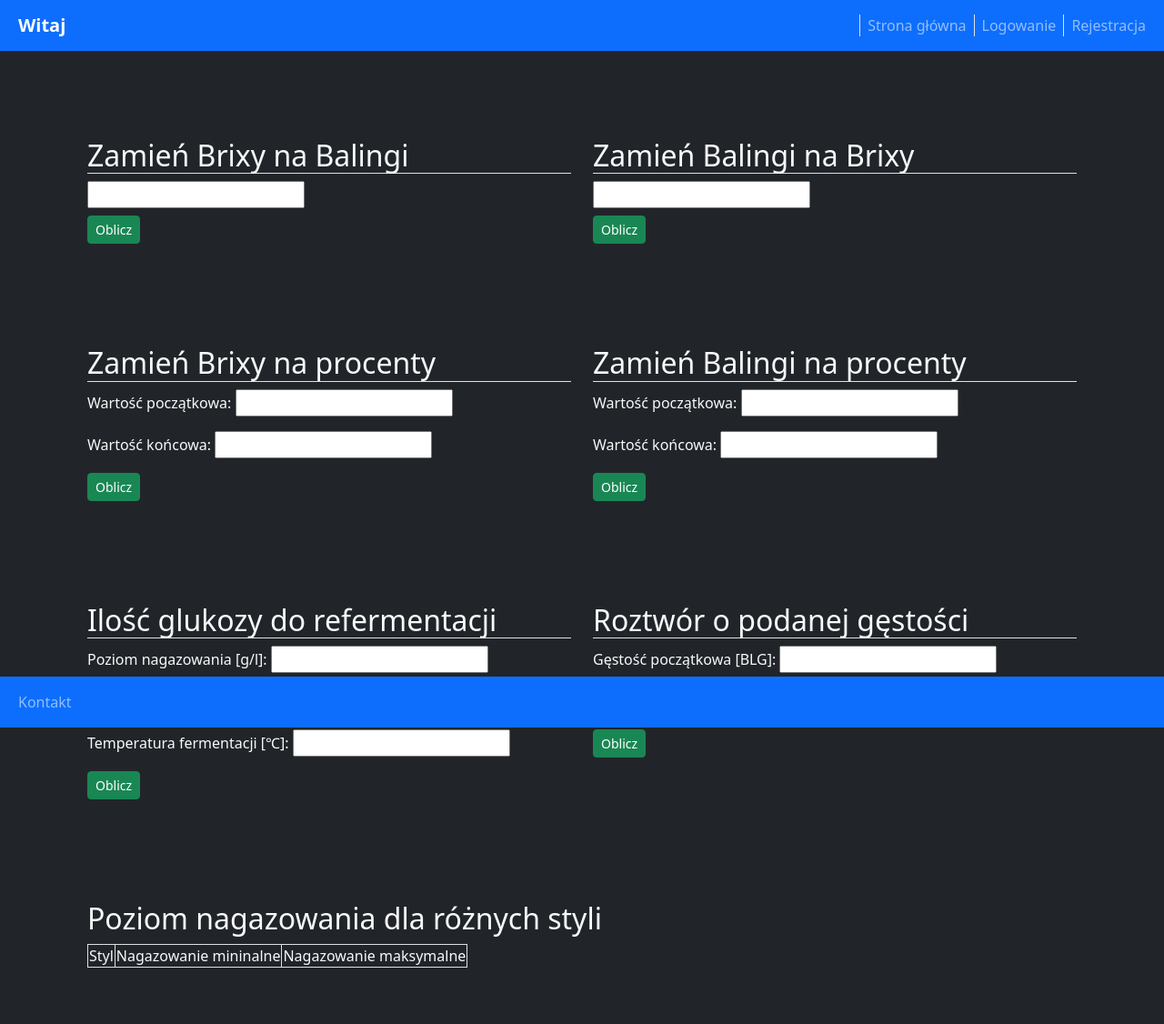
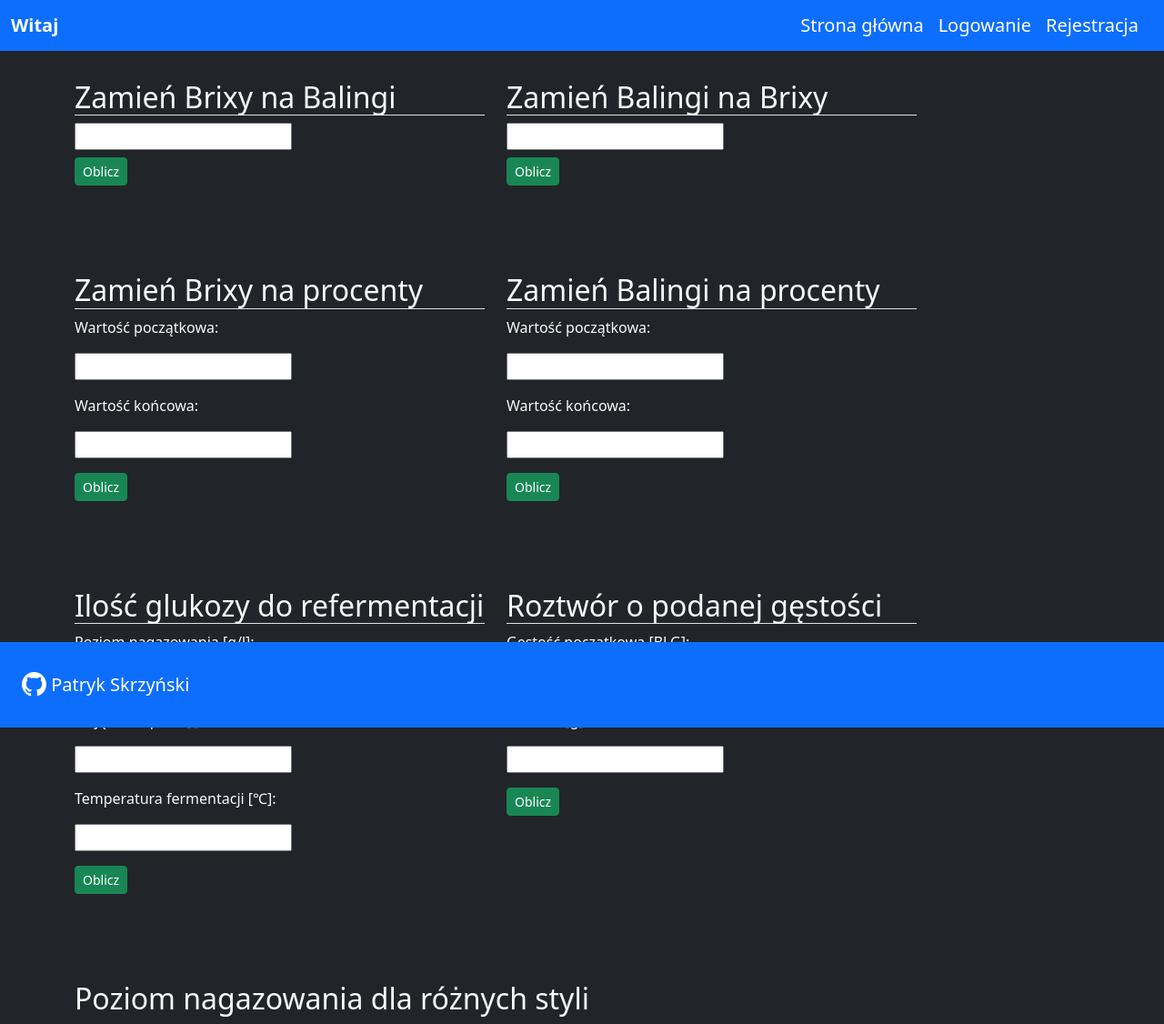
Before and after one commit to skrzypa/mysite, a Django app: template my_apps/templates/my_apps/beer_calc.html in a window 1280 px wide. Shown: the top 1126 px of the page at 91% size. Before the commit the page ends 1064 px from the top, so only its background shows below. Run offline with Django 3.2, Linux system fonts and the light colour scheme; the template is opened without the code that fills it, so the values that code supplies are empty; some libraries are stand-ins or nearby versions.

Commit message:
Changes in models, urls, views (calendar_generate, beer_calc) and their templates

```diff
--- a/my_apps/templates/my_apps/beer_calc.html
+++ b/my_apps/templates/my_apps/beer_calc.html
@@ -3,9 +3,11 @@
 
 {% block content %}
 
-<div class="container-fluid mt-5 mb-5 px-5">
-    <div class="row px-5">
-        <div class="col mt-5 mb-5">
+<div class="container">
+
+
+    <div class="row">
+        <div class="col-sm-5 col-lg-5 col-xl-5" style="margin-bottom: 5rem;">
             <div>
                 <h2 class="border-bottom">Zamień Brixy na Balingi</h2>
                 <form method="post">
@@ -25,7 +27,7 @@
             </div>
         </div>
 
-        <div class="col mt-5 mb-5">
+        <div class="col-sm-5 col-lg-5 col-xl-5" style="margin-bottom: 5rem;">
             <div>
                 <h2 class="border-bottom">Zamień Balingi na Brixy</h2>
                 <form method="post">
@@ -46,20 +48,32 @@
         </div>
     </div>
 
-    <div class="row px-5">
-        <div class="col mt-5 mb-5">
+    <div class="row">
+        <div class="col-sm-5 col-lg-5 col-xl-5" style="margin-bottom: 5rem;">
             <div>
                 <h2 class="border-bottom">Zamień Brixy na procenty</h2>
 
                 <form method="post">
                     {% csrf_token %}
-                    <p><label>Wartość początkowa:</label>
-                    <input type='text' name='brix_start' value="{{ brix_start }}"/></p>
+                    <p>
+                        <label>Wartość początkowa:</label>
+                    </p>
 
-                    <p><label>Wartość końcowa:</label>
-                    <input type='text' name='brix_end' value="{{ brix_end }}"/></p>
+                    <p>
+                        <input type='text' name='brix_start' value="{{ brix_start }}"/>
+                    </p>
 
-                    <p><button class="btn btn-success btn-sm" type="submit">Oblicz</button></p>
+                    <p>
+                        <label>Wartość końcowa:</label>
+                    </p>
+
+                    <p>
+                        <input type='text' name='brix_end' value="{{ brix_end }}"/>
+                    </p>
+
+                    <p>
+                        <button class="btn btn-success btn-sm" type="submit">Oblicz</button>
+                    </p>
                 </form>
 
                 {% if proc_bx_wynik %}
@@ -70,20 +84,31 @@
             </div>
         </div>
 
-        <div class="col mt-5 mb-5">
+        <div class="col-sm-5 col-lg-5 col-xl-5" style="margin-bottom: 5rem;">
             <div>
                 <h2 class="border-bottom">Zamień Balingi na procenty</h2>
 
                 <form method="post">
                     {% csrf_token %}
 
-                    <p><label>Wartość początkowa:</label>
-                    <input type='text' name='blg_start' value="{{ blg_start }}"/></p>
+                    <p>
+                        <label>Wartość początkowa:</label>
+                    </p>
+                    <p>
+                        <input type='text' name='blg_start' value="{{ blg_start }}"/
+                        ></p>
 
-                    <p><label>Wartość końcowa:</label>
-                    <input type='text' name='blg_end' value="{{ blg_end }}"/></p>
+                    <p>
+                        <label>Wartość końcowa:</label>
+                    </p>
 
-                    <p><button class="btn btn-success btn-sm" type="submit">Oblicz</button></p>
+                    <p>
+                        <input type='text' name='blg_end' value="{{ blg_end }}"/>
+                    </p>
+
+                    <p>
+                        <button class="btn btn-success btn-sm" type="submit">Oblicz</button>
+                    </p>
                 </form>
 
                 {% if proc_blg_wynik %}
@@ -95,24 +120,41 @@
         </div>
     </div>
 
-    <div class="row px-5">
-        <div class="col mt-5 mb-5">
+    <div class="row">
+        <div class="col-sm-5 col-lg-5 col-xl-5" style="margin-bottom: 5rem;">
             <div>
                 <h2 class="border-bottom">Ilość glukozy do refermentacji</h2>
 
                 <form method="post">
                     {% csrf_token %}
 
-                    <p><label>Poziom nagazowania [g/l]:</label>
-                    <input type='text' name='co2' value="{{ co2 }}"/></p>
+                    <p>
+                        <label>Poziom nagazowania [g/l]:</label>
+                    </p>
 
-                    <p><label>Objętowść piwa [l]:</label>
-                    <input type='text' name='piwo' value="{{ piwo }}"/></p>
+                    <p>
+                        <input type='text' name='co2' value="{{ co2 }}"/>
+                    </p>
 
-                    <p><label>Temperatura fermentacji [℃]:</label>
-                    <input type='text' name='temp' value="{{ temp }}"/></p>
+                    <p>
+                        <label>Objętowść piwa [l]:</label>
+                    </p>
 
-                    <p><button class="btn btn-success btn-sm" type="submit">Oblicz</button></p>
+                    <p>
+                        <input type='text' name='piwo' value="{{ piwo }}"/>
+                    </p>
+
+                    <p>
+                        <label>Temperatura fermentacji [℃]:</label>
+                    </p>
+
+                    <p>
+                        <input type='text' name='temp' value="{{ temp }}"/>
+                    </p>
+
+                    <p>
+                        <button class="btn btn-success btn-sm" type="submit">Oblicz</button>
+                    </p>
                 </form>
 
                 {% if glukoza_wynik %}
@@ -123,22 +165,32 @@
             </div>
         </div>
 
-        <div class="col mt-5 mb-5">
+        <div class="col-sm-5 col-lg-5 col-xl-5" style="margin-bottom: 5rem;">
             <div>
                 <h2 class="border-bottom">Roztwór o podanej gęstości</h2>
 
                 <form method="post">
-                    <div>
-                        {% csrf_token %}
+                    {% csrf_token %}
 
-                        <p><label>Gęstość początkowa [BLG]:</label>
-                        <input type='text' name='blg_pocz' value="{{ blg_pocz }}"/></p>
+                    <p>
+                        <label>Gęstość początkowa [BLG]:</label>
+                    </p>
 
-                        <p><label>Glukoza [g]:</label>
-                        <input type='text' name='glukoza' value="{{ glukoza }}"/></p>
-                    </div>
+                    <p>
+                        <input type='text' name='blg_pocz' value="{{ blg_pocz }}"/>
+                    </p>
 
-                    <p><button class="btn btn-success btn-sm" type="submit">Oblicz</button></p>
+                    <p>
+                        <label>Glukoza [g]:</label>
+                    </p>
+
+                    <p>
+                        <input type='text' name='glukoza' value="{{ glukoza }}"/>
+                    </p>
+
+                    <p>
+                        <button class="btn btn-success btn-sm" type="submit">Oblicz</button>
+                    </p>
                 </form>
 
                 {% if roztwor_wynik %}
@@ -151,25 +203,28 @@
     </div>
 
 
-    <div class="row px-5">
-        <div class="col mt-5 mb-5" colspan='2'>
+    <div class="row">
+        <div class="col-sm-10 col-lg-10 col-xl-10" colspan='2'>
             <div>
-                <table>
+                <table class="table text-light text-center">
                     <thead>
-                        <h2>Poziom nagazowania dla różnych styli</h2>
+                        <tr>
+                            <h2>Poziom nagazowania dla różnych styli</h2>
+                        </tr>
+                        <tr>
+                            <th scope="col">Styl</td>
+                            <th scope="col">Nagazowanie mininalne</td>
+                            <th scope="col">Nagazowanie maksymalne</td>
+                        </tr>
+
                     </thead>
 
                     <tbody>
-                        <tr>
-                            <td style="width=33%" class="border">Styl</td>
-                            <td style="width=33%" class="border">Nagazowanie mininalne</td>
-                            <td style="width=33%" class="border">Nagazowanie maksymalne</td>
-                        </tr>
 
                         {% for piwo in style_piwne %}
                             <tr>
                                 {% for key, value in piwo.items %}
-                                    <td class="border">{{ value }}</td>
+                                    <td>{{ value }}</td>
                                 {% endfor %}
                             </tr>
                         {% endfor %}
@@ -178,6 +233,8 @@
             </div>
         </div>
     </div>
+
+
 </div>
 
 
--- a/my_apps/templates/my_apps/homepage_base.html
+++ b/my_apps/templates/my_apps/homepage_base.html
@@ -18,9 +18,9 @@
             <nav class='navbar navbar-expand-sm navbar-dark'>
                 {% comment %} tu nic nie zmieniaj!!! {% endcomment %}
                 {% if user.is_authenticated %}
-                    <label class="navbar-brand px-2"><strong>Witaj, {{ user.username }}</strong></label>
+                    <label class="navbar-brand"><strong>Witaj, {{ user.username }}</strong></label>
                 {% else %}
-                    <label class="navbar-brand px-2"><strong>Witaj</strong></label>
+                    <label class="navbar-brand"><strong>Witaj</strong></label>
                 {% endif %}
 
                 <button class="navbar-toggler"
@@ -37,24 +37,24 @@
 
                     <ul class="navbar-nav ms-auto">
                         <li class="nav-item">
-                            <a class="nav-link px-2 border-start" style="padding: 0rem;" href="{% url 'my_apps:index' %}">Strona główna</a>
+                            <a class="navbar-brand" style="padding: 0rem;" href="{% url 'my_apps:index' %}">Strona główna</a>
                         </li>
                         {% if user.is_authenticated %}
                             <li class="nav-item">
-                                <a class="nav-link px-2 border-start" style="padding: 0rem;" href="{% url 'my_apps:users_friends' %}">Lista znajomych</a>
+                                <a class="navbar-brand" style="padding: 0rem;" href="{% url 'my_apps:users_friends' %}">Lista znajomych</a>
                             </li>
 
                             <li class="nav-item">
-                                <a class="nav-link px-2 border-start" style="padding: 0rem;" href="{% url 'my_apps:users_log_out' %}">Wyloguj</a>
+                                <a class="navbar-brand" style="padding: 0rem;" href="{% url 'my_apps:users_log_out' %}">Wyloguj</a>
                             </li>
 
                         {% else %}
                             <li class="nav-item">
-                                <a class="nav-link px-2 border-start" style="padding: 0rem;" href="{% url 'my_apps:users_log_in' %}">Logowanie</a>
+                                <a class="navbar-brand" style="padding: 0rem;" href="{% url 'my_apps:users_log_in' %}">Logowanie</a>
                             </li>
 
                             <li class="nav-item">
-                                <a class="nav-link px-2 border-start" style="padding: 0rem;" href="{% url 'my_apps:users_register' %}">Rejestracja</a>
+                                <a class="navbar-brand" style="padding: 0rem;" href="{% url 'my_apps:users_register' %}">Rejestracja</a>
                             </li>
                         {% endif %}
                     </ul>
@@ -67,14 +67,22 @@
 
         {% block footer %}
             <div class="container-fluid bg-primary sticky-bottom" style="margin-top: 2rem;">
-                <nav class='navbar navbar-expand-sm navbar-dark'>
-                    <div class="">
+                <nav class='navbar navbar-expand-sm navbar-dark' style="padding-top: 2rem; padding-bottom: 2rem;">
+                    <div class="container-fluid">
                         <ul class="nav navbar-nav navbar-dark me-auto">
-                            <li>
-                                <a class="nav-link" href="{% url "my_apps:contact" %}">Kontakt</a>
+                            <li class="nav-item">
+                                <a class="navbar-brand" href="https://github.com/skrzypa">
+                                    <svg class="d-inline-block align-text-top" xmlns="http://www.w3.org/2000/svg" width="27" height="27" fill="currentColor" class="bi bi-github" viewBox="0 0 16 16">
+                                        <path d="M8 0C3.58 0 0 3.58 0 8c0 3.54 2.29 6.53 5.47 7.59.4.07.55-.17.55-.38 0-.19-.01-.82-.01-1.49-2.01.37-2.53-.49-2.69-.94-.09-.23-.48-.94-.82-1.13-.28-.15-.68-.52-.01-.53.63-.01 1.08.58 1.23.82.72 1.21 1.87.87 2.33.66.07-.52.28-.87.51-1.07-1.78-.2-3.64-.89-3.64-3.95 0-.87.31-1.59.82-2.15-.08-.2-.36-1.02.08-2.12 0 0 .67-.21 2.2.82.64-.18 1.32-.27 2-.27.68 0 1.36.09 2 .27 1.53-1.04 2.2-.82 2.2-.82.44 1.1.16 1.92.08 2.12.51.56.82 1.27.82 2.15 0 3.07-1.87 3.75-3.65 3.95.29.25.54.73.54 1.48 0 1.07-.01 1.93-.01 2.2 0 .21.15.46.55.38A8.012 8.012 0 0 0 16 8c0-4.42-3.58-8-8-8z"/>
+                                    </svg>
+                                    Patryk Skrzyński
+                                </a>
                             </li>
+
                             {% if user.is_authenticated and user.is_superuser %}
-                                <li><a class="nav-link" href= "{% url 'my_apps:admin' %}">Witryna administracyjna Django</a></li>
+                                <li class="nav-item">
+                                    <a class="navbar-brand" href= "{% url 'my_apps:admin' %}">Witryna administracyjna Django</a>
+                                </li>
                             {% endif %}
                         </ul>
                     </div>
--- a/my_apps/urls.py
+++ b/my_apps/urls.py
@@ -7,7 +7,6 @@ app_name = 'my_apps'
 urlpatterns = [
     path('admin/', views.calc, name='admin'),
     path('beer_calc/', views.calc, name='beer_calc'),
-    path('contact/', views.contact, name='contact'),
     path('', views.index, name='index'),
     path('meetings_calendar/', views.calendar_generate, name='meetings_calendar'),
     path('meetings_edit_event/<int:id>/', views.edit_event, name='meetings_edit_event'),
```
Also changed, not shown: my_apps/models.py (+1 -113 lines), my_apps/my_classes.py (added, +95 -0 lines), my_apps/templates/my_apps/contact.html (deleted, +0 -80 lines), my_apps/templates/my_apps/index.html (+8 -2 lines), my_apps/templates/my_apps/meetings_calendar.html (+17 -22 lines), my_apps/views.py (+48 -77 lines), README.md, my_apps/migrations/0017_alter_addexpense_date_added_and_more.py (added).
